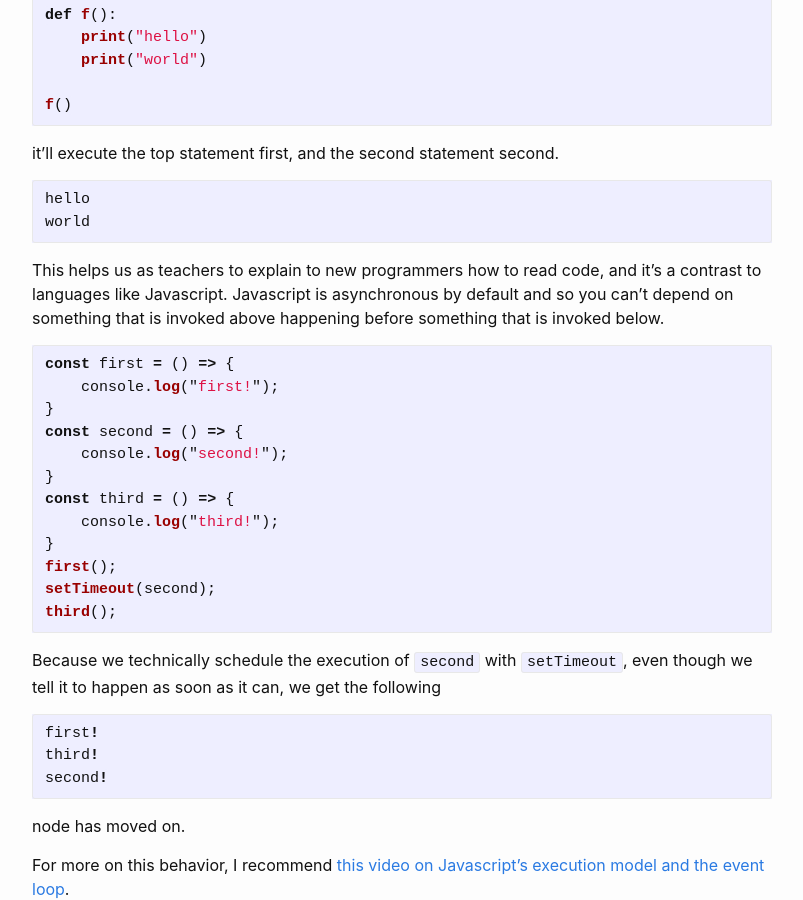
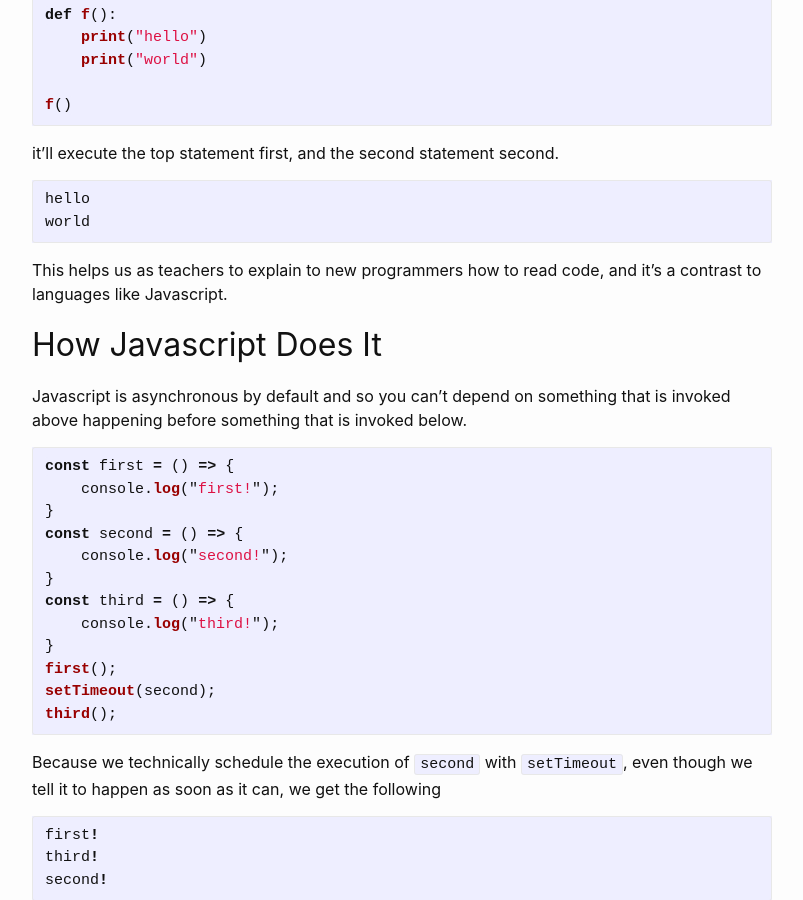
Before and after one commit to ayyjohn/ayyjohn.github.io, a Jekyll site: the page built from _posts/2021-04-25-evaluation-vs-execution.md, in a window 1280 px wide and 900 px high, scrolled down 321 px. Shown: the whole window, without its empty margins (238-1041 px from the left). Built offline with Jekyll 4.4.1, drawn with Linux system fonts in a browser that asks for light colours.

Commit message:
add a second heading to execution post

````diff
--- a/_posts/2021-04-25-evaluation-vs-execution.md
+++ b/_posts/2021-04-25-evaluation-vs-execution.md
@@ -26,6 +26,9 @@ world
 
 This helps us as teachers to explain to new programmers how to read code, and it's a contrast to languages
 like Javascript.
+
+## How Javascript Does It
+
 Javascript is asynchronous by default and so you can't depend on something that is invoked above happening before something that is invoked below.
 
 ```javascript
````
